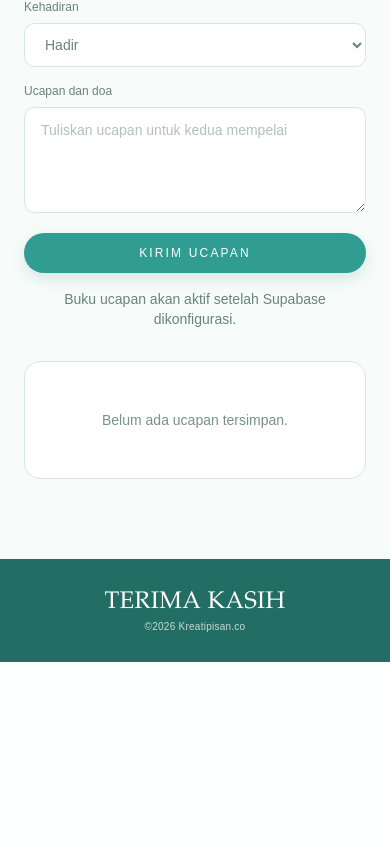
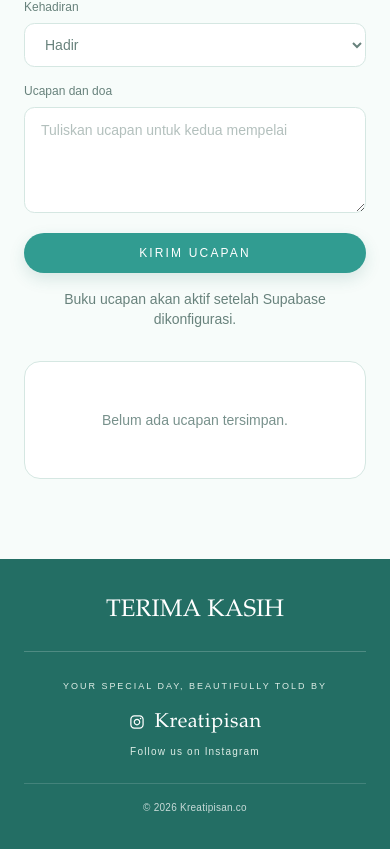
Before and after one commit to Farid4r/undangan-pernikahan, a Next.js app: page / in a window 390 px wide. Shown: the part 5629-6478 px from the top of the page. Before the commit the page ends 6291 px from the top, so only its background shows below. Built offline with nearby package versions, Linux system fonts and the light colour scheme; no server answers.

Commit message:
Enhance Invitation footer with Instagram link and update styles for better presentation

```diff
--- a/components/Invitation.tsx
+++ b/components/Invitation.tsx
@@ -308,11 +308,43 @@ export function Invitation({ guestName }: { guestName: string }) {
         </div>
       </section>
       <Guestbook guestName={guestName} />
-      <footer className="bg-[#236e64] px-6 py-7 text-center text-[10px] tracking-wide text-white/75">
-        <p className="font-serif text-2xl text-white">
-          TERIMA KASIH
+      <footer className="bg-[#236e64] px-6 py-9 text-center text-white">
+        <p className="font-serif text-2xl">TERIMA KASIH</p>
+        <div className="mx-auto mt-6 max-w-xl border-t border-white/20 pt-6">
+          <p className="text-[9px] leading-5 tracking-[.22em] text-[#dcece5] sm:text-[10px] sm:tracking-[.26em]">
+            YOUR SPECIAL DAY, BEAUTIFULLY TOLD BY
+          </p>
+          <a
+            href="https://www.instagram.com/kreatipisan.co/"
+            target="_blank"
+            rel="noopener noreferrer"
+            aria-label="Kreatipisan di Instagram"
+            className="mt-2 inline-flex items-center gap-2 rounded-full px-3 py-1 text-white transition hover:text-[#dcece5] focus-visible:outline-2 focus-visible:outline-offset-4 focus-visible:outline-[#dcece5]"
+          >
+            <Image
+              src="/Instagram.svg"
+              alt=""
+              aria-hidden="true"
+              width={18}
+              height={18}
+              className="size-[18px]"
+            />
+            <span className="font-serif text-xl tracking-wide">Kreatipisan</span>
+          </a>
+          <p className="mt-1 text-[10px] tracking-[.12em] text-[#dcece5]">
+            <a
+              href="https://www.instagram.com/kreatipisan.co/"
+              target="_blank"
+              rel="noopener noreferrer"
+              className="underline-offset-4 hover:underline"
+            >
+              Follow us on Instagram
+            </a>
+          </p>
+        </div>
+        <p className="mt-6 border-t border-white/15 pt-4 text-[10px] tracking-wide text-white/75">
+          © 2026 Kreatipisan.co
         </p>
-        <p className="text-white/75">©2026 Kreatipisan.co</p>
       </footer>
     </main>
   );
```
Also changed, not shown: public/Instagram.svg (added).
